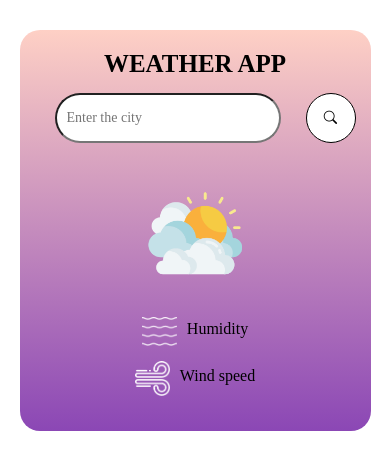
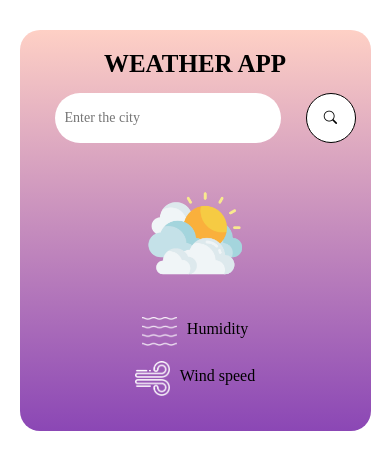
Before and after one commit to mahader786/WeatherApp, a plain HTML site: page index.html in a window 390 px wide. Drawn offline with nearby package versions, Linux system fonts and the light colour scheme; no server answers.

Commit message:
first commit

```diff
--- a/style.css
+++ b/style.css
@@ -99,6 +99,9 @@ button.search_icon:active{
     .search input {
         font-size: 14px;
         padding: 8px 10px;
+        border-radius: 30px;
+        border: 2px;
+
     }
 
     .mainweather {
```
